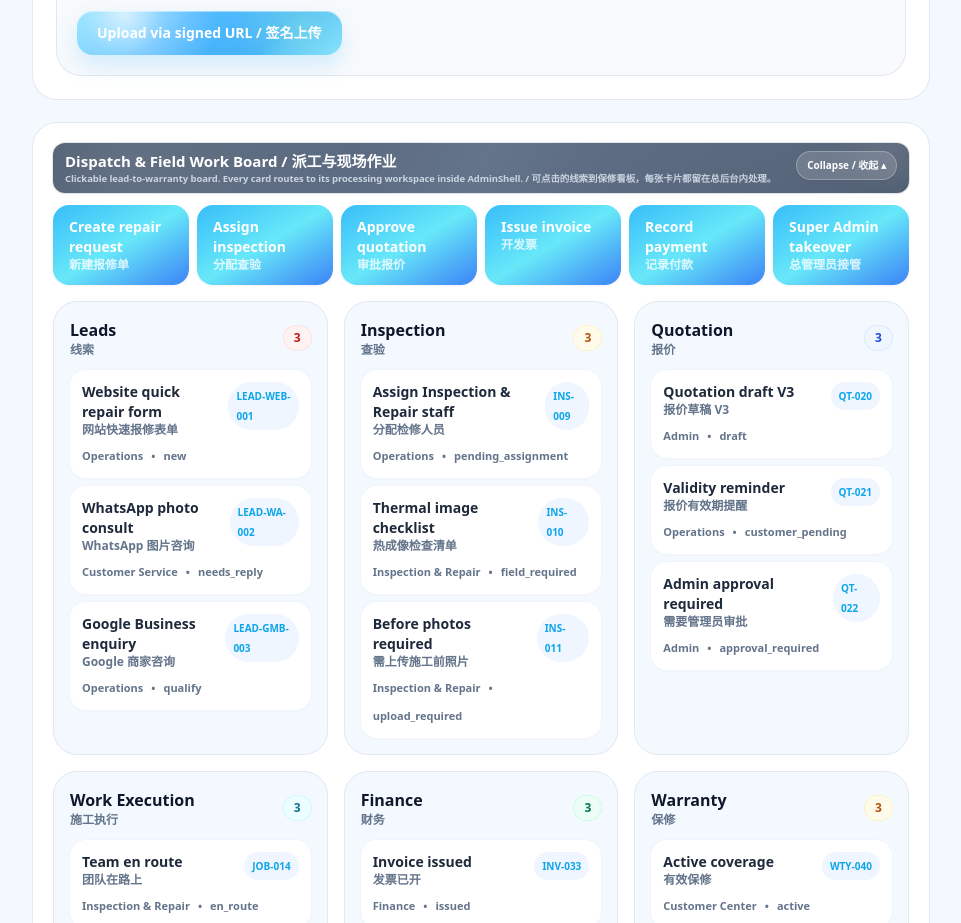
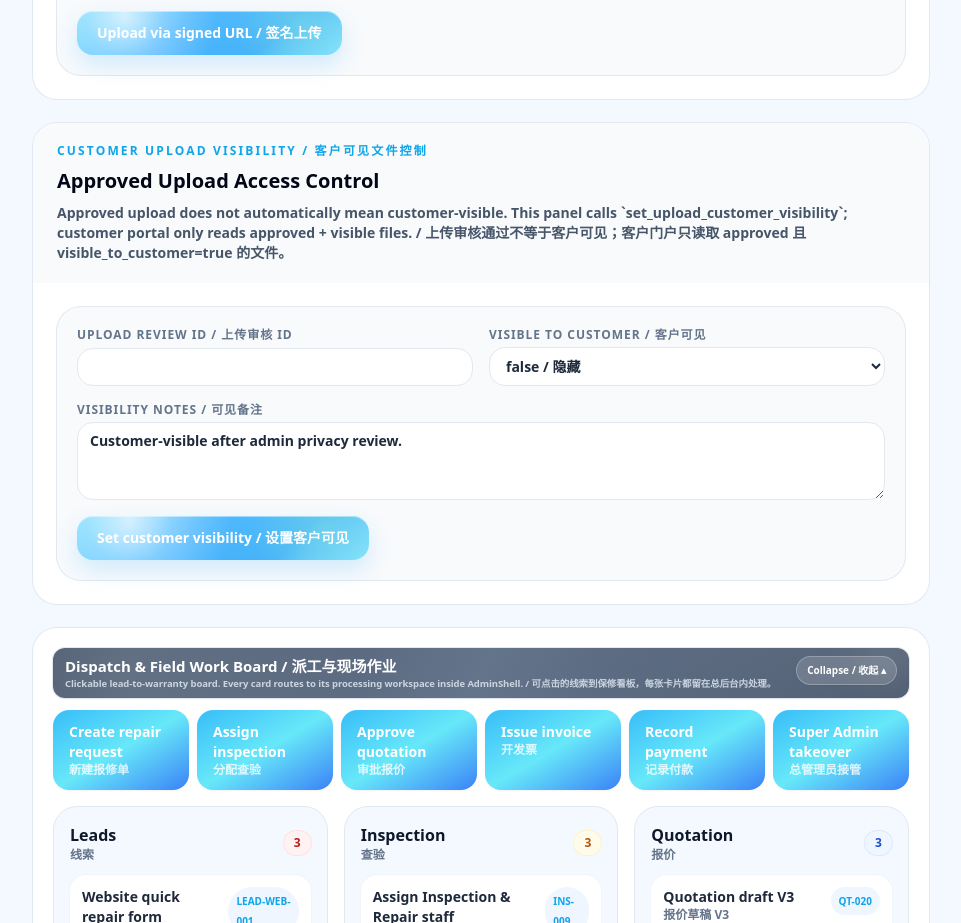
Before and after one commit to gaven2027-hash/NANOFIX_V28_UNIFIED_WEBSITE_ADMIN, a Next.js app: page /service-operations in a window 1280 px wide. Shown: the part 4560-5483 px from the top of the page, without its empty margins (319-1280 px from the left). Built offline with nearby package versions, Linux system fonts and the light colour scheme; no server answers.

Commit message:
Render customer upload visibility control

```diff
--- a/app/service-operations/page.tsx
+++ b/app/service-operations/page.tsx
@@ -7,6 +7,7 @@ import { ServiceOperationsDedicatedForms } from '@/components/ServiceOperationsD
 import { ServiceOperationsFinancialEditors } from '@/components/ServiceOperationsFinancialEditors';
 import { ServiceOperationsInspectionWorkspace } from '@/components/ServiceOperationsInspectionWorkspace';
 import { ServiceOperationsStorageUploader } from '@/components/ServiceOperationsStorageUploader';
+import { ServiceOperationsCustomerVisibility } from '@/components/ServiceOperationsCustomerVisibility';
 import { WorkflowBoard } from '@/components/WorkflowBoard';
 import { ServiceOperationsActionPanel } from '@/components/ServiceOperationsActionPanel';
 import { StatusMachineTable } from '@/components/StatusMachineTable';
@@ -22,6 +23,7 @@ export default function Page() {
         <ServiceOperationsFinancialEditors />
         <ServiceOperationsInspectionWorkspace />
         <ServiceOperationsStorageUploader />
+        <ServiceOperationsCustomerVisibility />
         <WorkflowBoard />
         <ServiceOperationsActionPanel />
         <StatusMachineTable />
```
